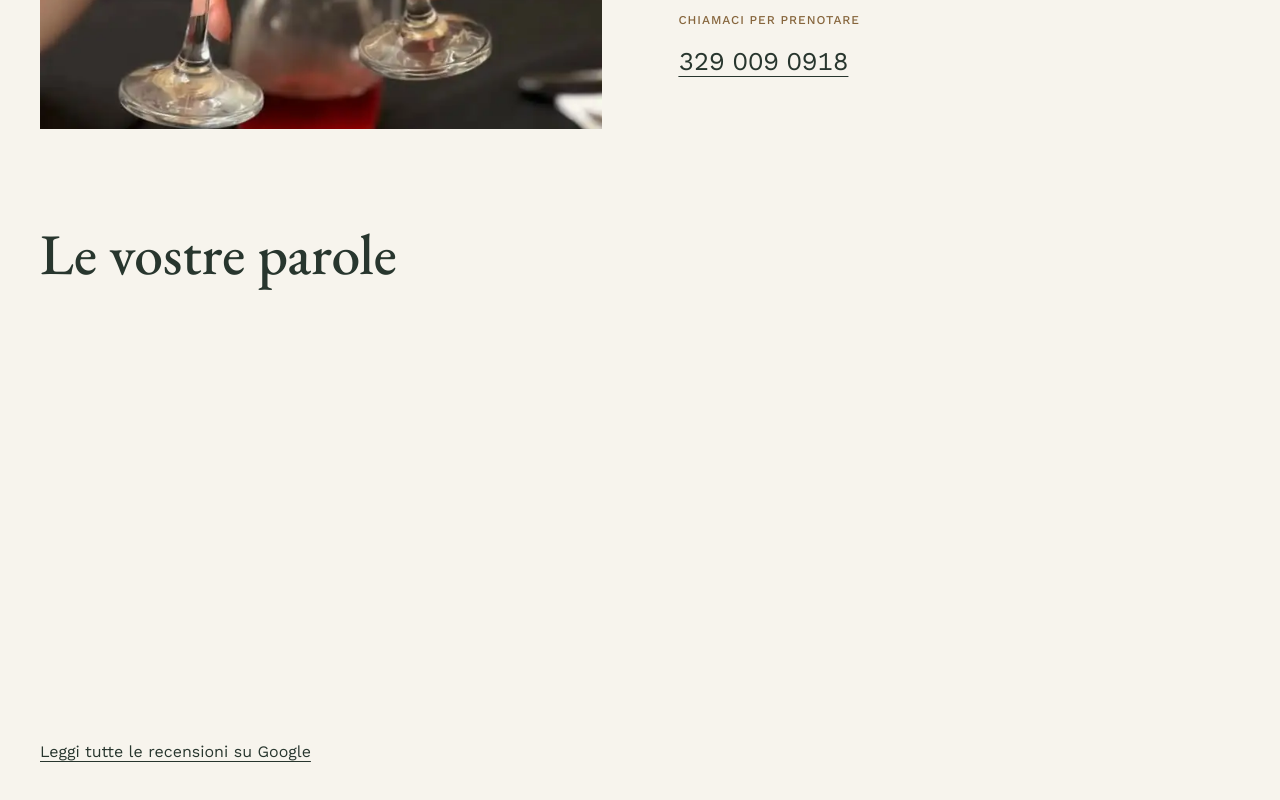
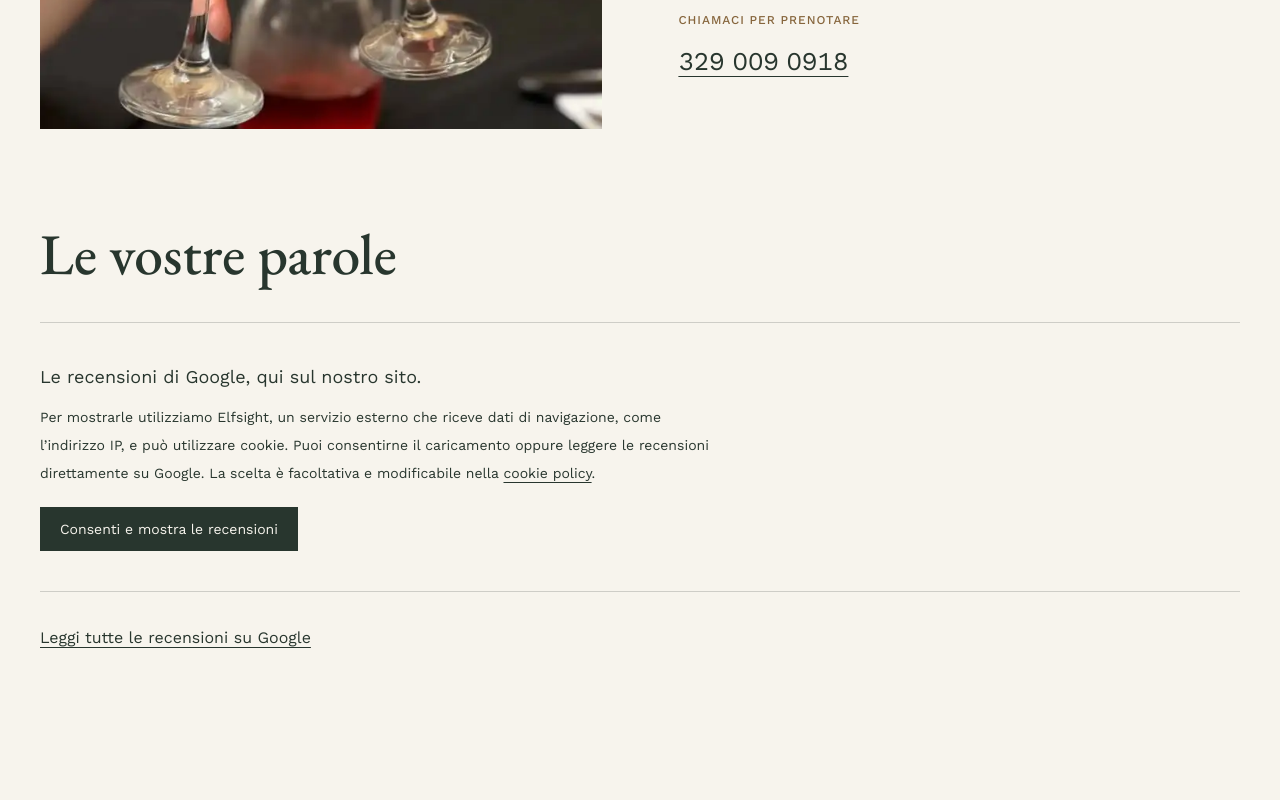
Before and after one commit to FrancescoPalasciano/richardus, a Next.js app: page / in a window 1280 px wide. Shown: the part 1463-2263 px from the top of the page. After the commit the page ends 2235 px from the top, so only its background shows below. Built offline with nearby package versions, Linux system fonts and the light colour scheme.

Commit message:
feat: add opt-in consent for external reviews

```diff
--- /dev/null
+++ b/src/components/CookiePreferences.tsx
@@ -0,0 +1,40 @@
+"use client";
+
+import { setReviewsConsent, useReviewsConsent } from "@/lib/reviews-consent";
+
+export default function CookiePreferences() {
+  const allowed = useReviewsConsent();
+  return (
+    <div
+      id="preferenze"
+      className="scroll-mt-28 border border-foreground/20 p-6"
+    >
+      <h2>Le tue preferenze</h2>
+      <p role="status">
+        Recensioni Elfsight: {allowed ? "consentite" : "disattivate"}.
+      </p>
+      <p>
+        Puoi cambiare scelta in qualsiasi momento. La disattivazione ricarica la
+        pagina se il servizio è già stato avviato.
+      </p>
+      <div className="mt-4 flex flex-wrap gap-3">
+        <button
+          type="button"
+          disabled={allowed}
+          onClick={() => setReviewsConsent(true)}
+          className="min-h-11 cursor-pointer border border-foreground px-4 py-2 disabled:cursor-default disabled:opacity-50 focus-visible:outline-2 focus-visible:outline-offset-4"
+        >
+          Consenti le recensioni
+        </button>
+        <button
+          type="button"
+          disabled={!allowed}
+          onClick={() => setReviewsConsent(false)}
+          className="min-h-11 cursor-pointer border border-foreground px-4 py-2 disabled:cursor-default disabled:opacity-50 focus-visible:outline-2 focus-visible:outline-offset-4"
+        >
+          Disattiva le recensioni
+        </button>
+      </div>
+    </div>
+  );
+}
--- /dev/null
+++ b/src/components/ExternalReviews.tsx
@@ -0,0 +1,52 @@
+"use client";
+
+import Link from "next/link";
+import Script from "next/script";
+import { setReviewsConsent, useReviewsConsent } from "@/lib/reviews-consent";
+
+export default function ExternalReviews() {
+  const allowed = useReviewsConsent();
+
+  if (!allowed) {
+    return (
+      <div className="border-y border-foreground/20 py-8 sm:py-10">
+        <p className="max-w-2xl text-lg">
+          Le recensioni di Google, qui sul nostro sito.
+        </p>
+        <p className="mt-3 max-w-2xl text-sm leading-7">
+          Per mostrarle utilizziamo Elfsight, un servizio esterno che riceve
+          dati di navigazione, come l’indirizzo IP, e può utilizzare cookie.
+          Puoi consentirne il caricamento oppure leggere le recensioni
+          direttamente su Google. La scelta è facoltativa e modificabile nella{" "}
+          <Link
+            href="/cookie-policy#preferenze"
+            className="underline underline-offset-4"
+          >
+            cookie policy
+          </Link>
+          .
+        </p>
+        <button
+          type="button"
+          onClick={() => setReviewsConsent(true)}
+          className="mt-5 min-h-11 cursor-pointer bg-foreground px-5 py-3 text-sm text-background focus-visible:outline-2 focus-visible:outline-offset-4 focus-visible:outline-foreground"
+        >
+          Consenti e mostra le recensioni
+        </button>
+      </div>
+    );
+  }
+
+  return (
+    <>
+      <div
+        className="elfsight-app-59145d03-21a7-4841-a274-768fa2319eeb min-h-96"
+        data-elfsight-app-lazy=""
+      />
+      <Script
+        src="https://elfsightcdn.com/platform.js"
+        strategy="afterInteractive"
+      />
+    </>
+  );
+}
--- a/src/components/ReviewsSection.tsx
+++ b/src/components/ReviewsSection.tsx
@@ -1,4 +1,4 @@
-import Script from "next/script";
+import ExternalReviews from "./ExternalReviews";
 
 export default function ReviewsSection() {
   return (
@@ -13,10 +13,7 @@ export default function ReviewsSection() {
       >
         Le vostre parole
       </h2>
-      <div
-        className="elfsight-app-59145d03-21a7-4841-a274-768fa2319eeb min-h-96"
-        data-elfsight-app-lazy=""
-      />
+      <ExternalReviews />
       <a
         href="https://share.google/mfaCnrlgZuCyMWie5"
         target="_blank"
@@ -25,7 +22,6 @@ export default function ReviewsSection() {
       >
         Leggi tutte le recensioni su Google
       </a>
-      <Script src="https://elfsightcdn.com/platform.js" strategy="afterInteractive" />
     </section>
   );
 }
--- /dev/null
+++ b/src/lib/reviews-consent.ts
@@ -0,0 +1,67 @@
+"use client";
+
+import { useSyncExternalStore } from "react";
+
+const key = "richardus-reviews-consent-v1";
+const eventName = "richardus-consent-change";
+const duration = 180 * 24 * 60 * 60 * 1000;
+let memoryChoice: boolean | null = null;
+
+function readChoice() {
+  if (memoryChoice !== null) return memoryChoice;
+  try {
+    const stored = window.localStorage.getItem(key);
+    if (!stored) return false;
+    const choice = JSON.parse(stored);
+    return choice.allowed === true && choice.expiresAt > Date.now();
+  } catch {
+    return false;
+  }
+}
+
+function subscribe(callback: () => void) {
+  function changed(event: StorageEvent) {
+    if (event.key === key || event.key === null) {
+      memoryChoice = null;
+      // Unmounting alone cannot stop a third-party script that is already running.
+      if (
+        !readChoice() &&
+        document.querySelector(
+          'script[src="https://elfsightcdn.com/platform.js"]',
+        )
+      ) {
+        window.location.reload();
+      }
+      callback();
+    }
+  }
+  window.addEventListener(eventName, callback);
+  window.addEventListener("storage", changed);
+  return () => {
+    window.removeEventListener(eventName, callback);
+    window.removeEventListener("storage", changed);
+  };
+}
+
+export function useReviewsConsent() {
+  return useSyncExternalStore(subscribe, readChoice, () => false);
+}
+
+export function setReviewsConsent(allowed: boolean) {
+  memoryChoice = allowed;
+  try {
+    window.localStorage.setItem(
+      key,
+      JSON.stringify({ allowed, expiresAt: Date.now() + duration }),
+    );
+  } catch {
+    // A blocked storage API must not prevent an explicit choice for this page.
+  }
+  window.dispatchEvent(new Event(eventName));
+  if (
+    !allowed &&
+    document.querySelector('script[src="https://elfsightcdn.com/platform.js"]')
+  ) {
+    window.location.reload();
+  }
+}
```
Also changed, not shown: 1 other file (tests, documents, lock files or other folders).
